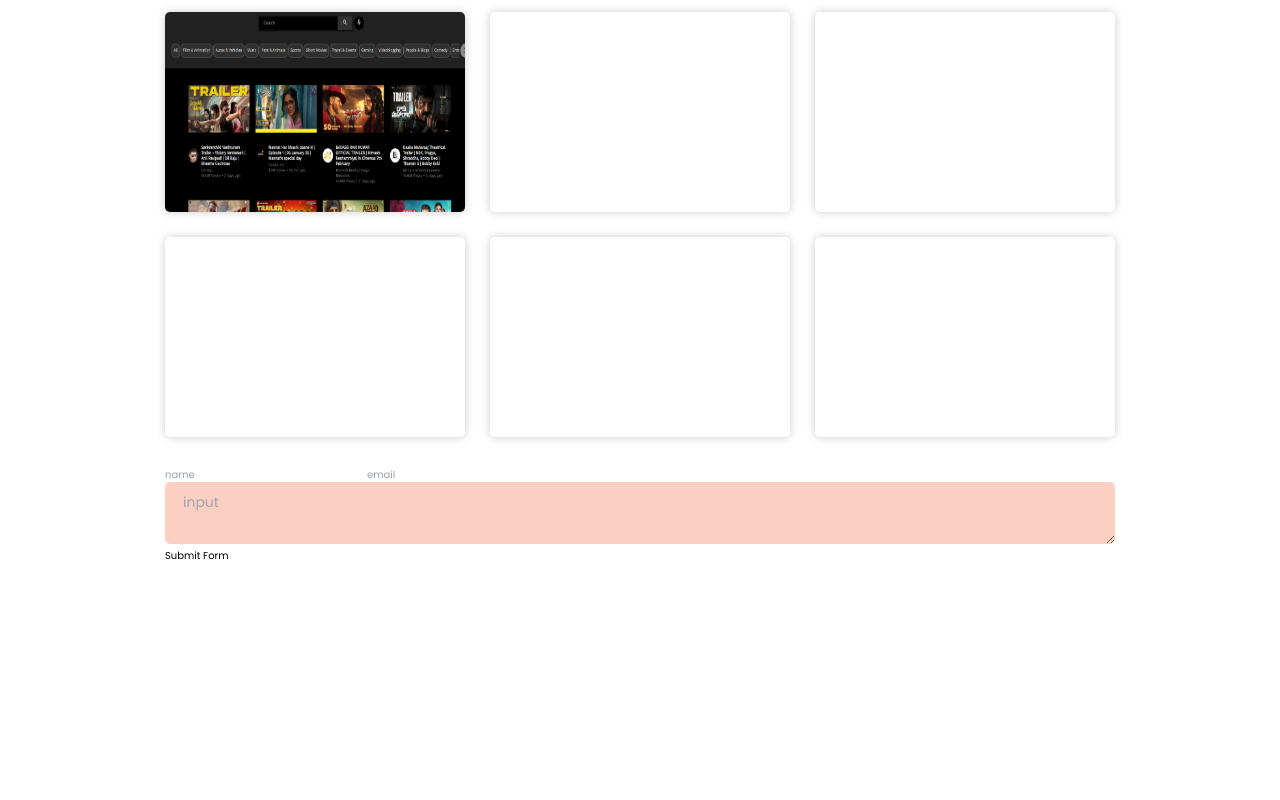
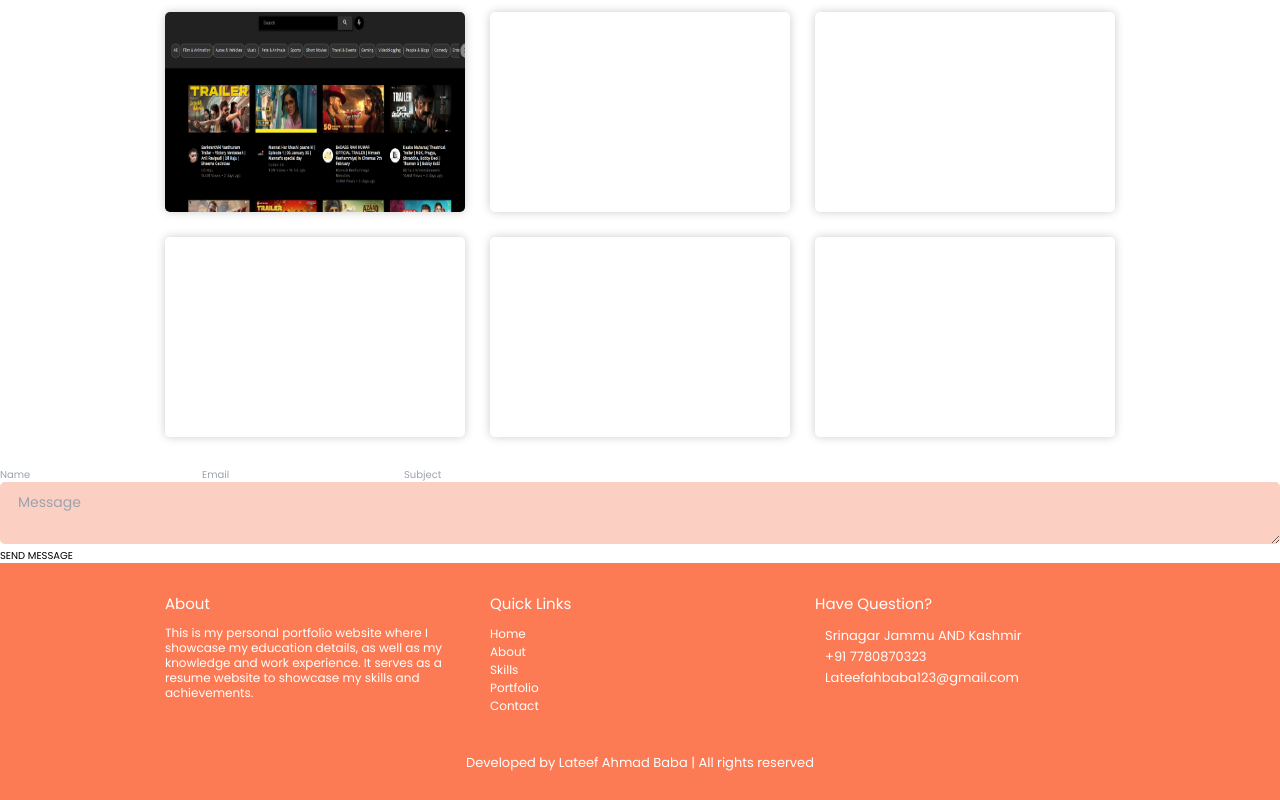
Before and after one commit to Mohdlateef/myportfolio, a React (Vite) app: page / in a window 1280 px wide. Shown: the part 1812-2612 px from the top of the page. Before the commit the page ends 2375 px from the top, so only its background shows below. Built offline with nearby package versions, Linux system fonts and the light colour scheme.

Commit message:
fix footer

```diff
--- a/src/App.tsx
+++ b/src/App.tsx
@@ -6,6 +6,7 @@ import Navbar from './components/Navbar';
 import Projects from './components/Projects';
 import Technologies from './components/Technologies';
 import "./App.css";
+import Footer from './components/Footer';
 function App() {
 
   return (
@@ -16,7 +17,7 @@ function App() {
         </div>
       </div>
 
-      <div className="container mx-auto px-12">
+      <div>
         <Navbar />
         <Hero />
         <About />
@@ -24,6 +25,7 @@ function App() {
         <MyServices />
         <Projects />
         <Contact />
+        <Footer />
       </div>
     </div>
   )
--- a/src/components/Contact.tsx
+++ b/src/components/Contact.tsx
@@ -28,13 +28,14 @@ export default function Contact() {
 
     return (
 
-        <section>
-            <form onSubmit={onSubmit} className="flex flex-col gap-4 ">
-                <input type="text" name="name" required placeholder="name" className=" bg:[#fbcfc2]" />
-                <input type="email" name="email" required placeholder="email " className="bg:[#fbcfc2]" />
-                <textarea name="message" required placeholder="input" className="bg:[#fbcfc2]"></textarea>
+        <section className="w-[100%] border-r-2 my-5 py-11 px-10 rounded-lg shadow-2xl" >
+            <form onSubmit={onSubmit} className="flex flex-col gap-5 ">
+                <input type="text" name="name" required placeholder="Name" className=" bg-[#fbcfc2] h-16 text-2xl outline-none pl-5 rounded-lg" />
+                <input type="email" name="email" required placeholder="Email " className="bg-[#fbcfc2] h-16 text-2xl pl-5 outline-none rounded-lg" />
+                <input type="text" name="Subject" required placeholder="Subject " className="bg-[#fbcfc2] h-16 text-2xl pl-5 outline-none rounded-lg" />
+                <textarea name="message" required placeholder="Message" className="bg:[#fbcfc2] p-0 text-2xl outline-none h-[10rem] pl-5 rounded-lg"></textarea>
 
-                <button type="submit">Submit Form</button>
+                <button type="submit" className="text-2xl bg-[#fc7b54] h-16 px-3 rounded-sm text-white font-semibold">SEND MESSAGE</button>
 
             </form>
             <span>{result}</span>
--- /dev/null
+++ b/src/components/Footer.tsx
@@ -0,0 +1,69 @@
+
+export default function Footer() {
+    return (
+        <footer className="section footer ">
+
+            <div className="container grid grid-three-column">
+                <div className="about">
+                    <h3>About</h3>
+                    <p>This is my personal portfolio website where I showcase my education details, as well as my knowledge
+                        and work experience. It serves as a resume website to showcase my skills and achievements.</p>
+                </div>
+
+                <div className="links">
+                    <h3>Quick Links</h3>
+                    <li><a href="#home">Home</a></li>
+                    <li><a href="#about">About</a></li>
+                    <li><a href="#skills">Skills</a></li>
+                    <li><a href="#portfolio">Portfolio</a></li>
+                    <li><a href="#contact">Contact</a></li>
+                </div>
+
+                <div className="connect">
+                    <h3>Have Question?</h3>
+                    <div>
+                        <span>
+                            <ion-icon name="location-outline"></ion-icon>
+                        </span><a href="#"> Srinagar Jammu AND Kashmir </a>
+                    </div>
+
+                    <div>
+                        <span>
+                            <ion-icon name="call-outline"></ion-icon>
+                        </span><a href="tel:+917499866920"> +91 7780870323</a>
+
+                    </div>
+
+                    <div>
+                        <span>
+                            <ion-icon name="mail-outline"></ion-icon>
+                        </span><a href="mailto:Lateefahbaba123@gmail.com">Lateefahbaba123@gmail.com</a>
+                    </div>
+
+                </div>
+
+                <address class="social-icons">
+                    <a href="https://www.linkedin.com/feed/" target="_blank" className="icons">
+                        <ion-icon name="logo-linkedin"></ion-icon>
+                    </a>
+
+                    <a href="https://github.com/Ajay-Chaudhari01001" target="_blank" className="icons">
+                        <ion-icon name="logo-github"></ion-icon>
+                    </a>
+
+                    <a href="https://www.instagram.com/ajay_chaudhari_19" target="_blank" className="icons">
+                        <ion-icon name="logo-instagram"></ion-icon>
+                    </a>
+
+                    <a href="https://wa.me/7499866920" target="_blank" className="icons">
+                        <ion-icon name="logo-whatsapp"></ion-icon>
+                    </a>
+                </address>
+            </div>
+
+            <div className="copyright">
+                <p>Developed by Lateef Ahmad Baba | All rights reserved</p>
+            </div>
+        </footer>
+    )
+}
```
